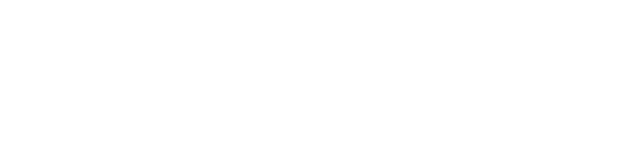
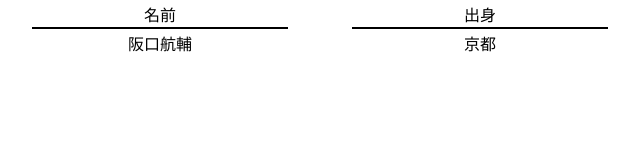
Before and after one commit to SakaMax/my-portfolio, a website: page index.html in a window 1280 px wide. Shown: the whole page, without its empty margins (0-640 px from the left). Drawn offline with Linux system fonts and the light colour scheme; some packages are replaced by stand-ins of ours.

Commit message:
パーツのテスト(ポートフォリオサイトの開発を進めました)

```diff
--- a/index.html
+++ b/index.html
@@ -11,7 +11,20 @@
   <body>
     <!-- <h1>ポートフォリオサイト</h1> -->
     <div class="header"></div>
-    <div class="main"></div>
+    <div class="main">
+      <div class="basic-profile">
+        <div class="basic-profile-container">
+          <div class="basic-profile-header">名前</div>
+          <div class="basic-profile-bar"></div>
+          <div class="basic-profile-main">阪口航輔</div>
+        </div>
+        <div class="basic-profile-container">
+          <div class="basic-profile-header">出身</div>
+          <div class="basic-profile-bar"></div>
+          <div class="basic-profile-main">京都</div>
+        </div>
+      </div>
+    </div>
     <div class="footer"></div>
     <script src="main.js"></script>
   </body>
--- a/style.css
+++ b/style.css
@@ -0,0 +1,27 @@
+.basic-profile {
+  display: flex;
+  flex-direction: row;
+  align-items: center;
+}
+
+.basic-profile-container {
+  display: flex;
+  flex-direction: column;
+  align-items: center;
+  width: 20em;
+}
+.basic-profile-header {
+  text-align: center;
+  width: 16em;
+  margin: 0.1em;
+}
+
+.basic-profile-bar {
+  width: 16em;
+  border-bottom: 2px solid black;
+}
+.basic-profile-main {
+  text-align: center;
+  width: 16em;
+  margin: 0.1em;
+}
```
